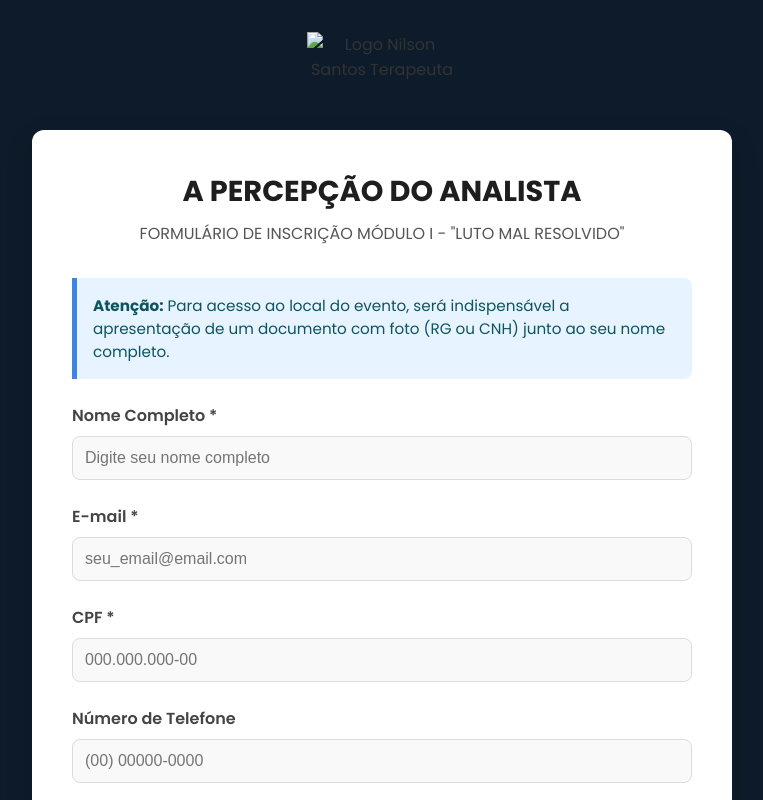
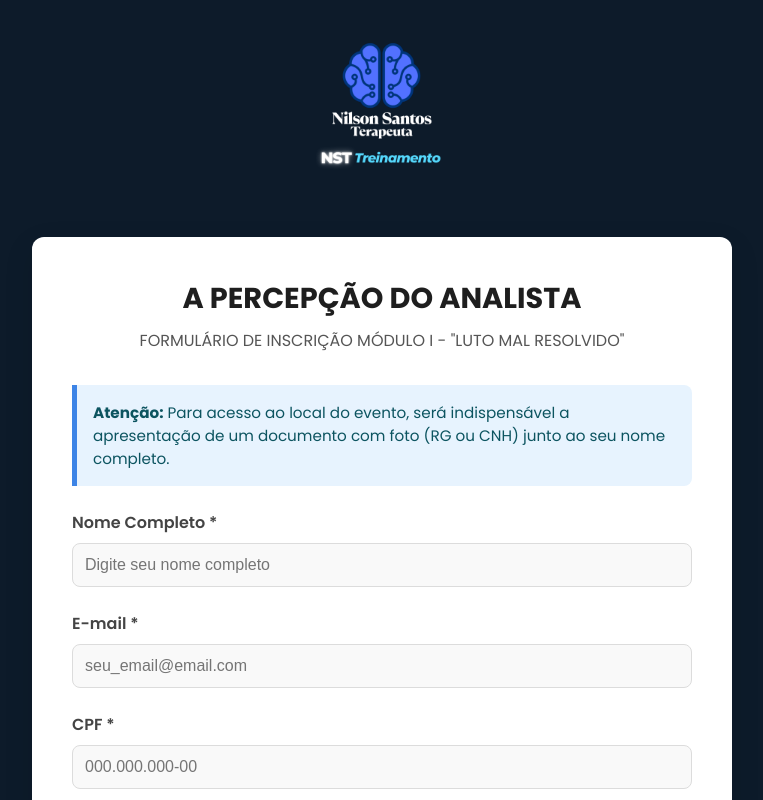
Before and after one commit to 2bertox2/projetonst, a website: page index.html in a window 1280 px wide. Shown: the top 800 px of the page, without its empty margins (258-1021 px from the left). Drawn offline with Linux system fonts and the light colour scheme.

Commit message:
Add files via upload

```diff
--- a/index.html
+++ b/index.html
@@ -7,7 +7,7 @@
     <link rel="stylesheet" href="style.css">
 </head>
 <body>
-    <div class="page-header"><img src="img/logo nilson.png" alt="Logo Nilson Santos Terapeuta" class="logo"></div>
+    <div class="page-header"><img src="logo nilson.png" alt="Logo Nilson Santos Terapeuta" class="logo"></div>
 
     <div class="form-container" id="main-container">
         <div id="form-wrapper">
```
